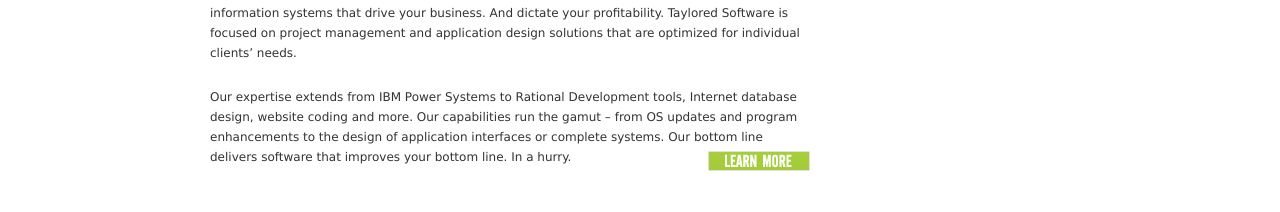
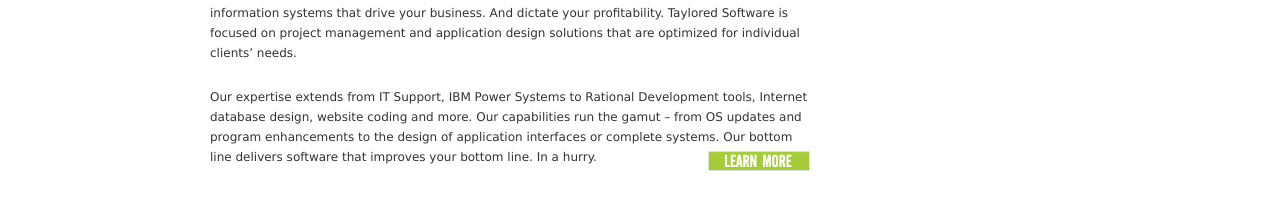
Before and after one commit to jimchou2/jimchou2.github.io, a plain HTML site: page index.html in a window 1280 px wide. Shown: the part 399-611 px from the top of the page. Drawn offline with Linux system fonts and the light colour scheme.

Commit message:
Update index.html

```diff
--- a/index.html
+++ b/index.html
@@ -3,7 +3,7 @@
 <head>
 <meta charset="UTF-8" />
 <meta http-equiv="cache-control" content="no-cache">
-<title>Taylored Software</title>
+<title>Taylored Software IT Support Melbourne</title>
 <link rel="profile" href="http://gmpg.org/xfn/11" />
 <link rel="stylesheet" type="text/css" media="all" href="/theme/style.css" />
 
@@ -127,7 +127,7 @@ display:none;
 SOFTWARE LIKE NONE OTHER<br />
 </b></big></big></u></p>
 <p>A cookie cutter approach is great – for making gingerbread men. But it’s no way to manage the information systems that drive your business. And dictate your profitability. Taylored Software is focused on project management and application design solutions that are optimized for individual clients’ needs.</p>
-<p>Our expertise extends from IBM Power Systems to Rational Development tools, Internet database design, website coding and more. Our capabilities run the gamut – from OS updates and program enhancements to the design of application interfaces or complete systems. Our bottom line delivers software that improves your bottom line. In a hurry. <a href="/services.html"><img class="alignright size-full wp-image-7" title="learn_more" src="/images/learn_more.png" alt="" width="102" height="20" /></a></p>
+<p>Our expertise extends from IT Support, IBM Power Systems to Rational Development tools, Internet database design, website coding and more. Our capabilities run the gamut – from OS updates and program enhancements to the design of application interfaces or complete systems. Our bottom line delivers software that improves your bottom line. In a hurry. <a href="/services.html"><img class="alignright size-full wp-image-7" title="learn_more" src="/images/learn_more.png" alt="" width="102" height="20" /></a></p>
 <p></p>
 																	</div><!-- .entry-content -->
 				</div><!-- #post-## -->
```
